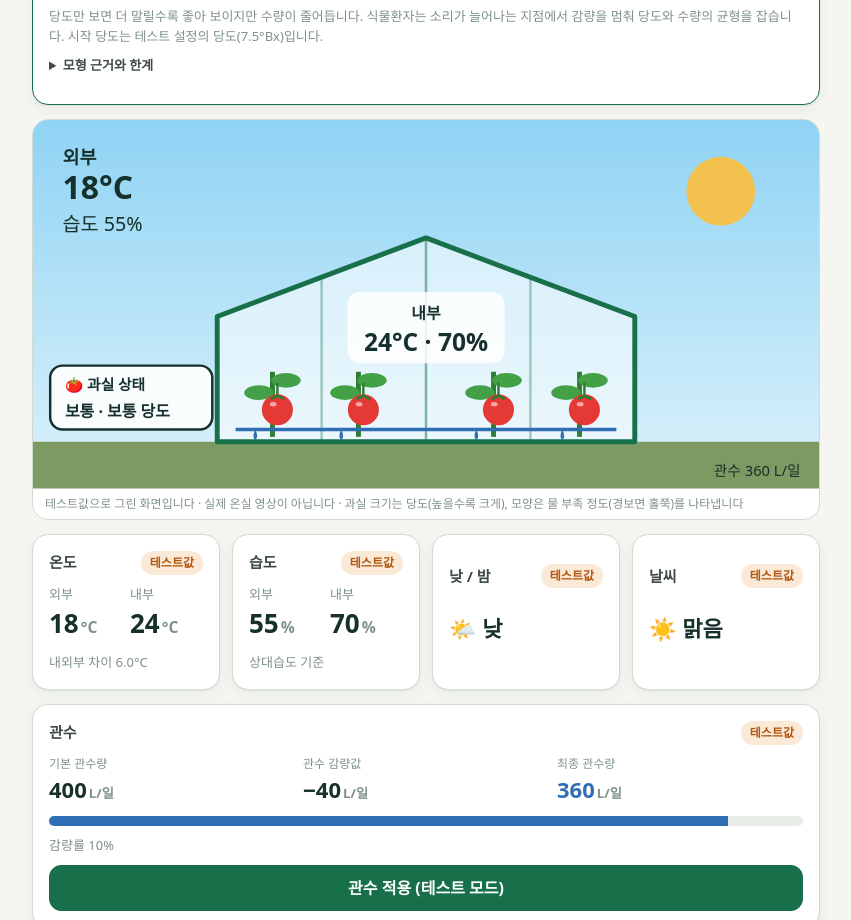
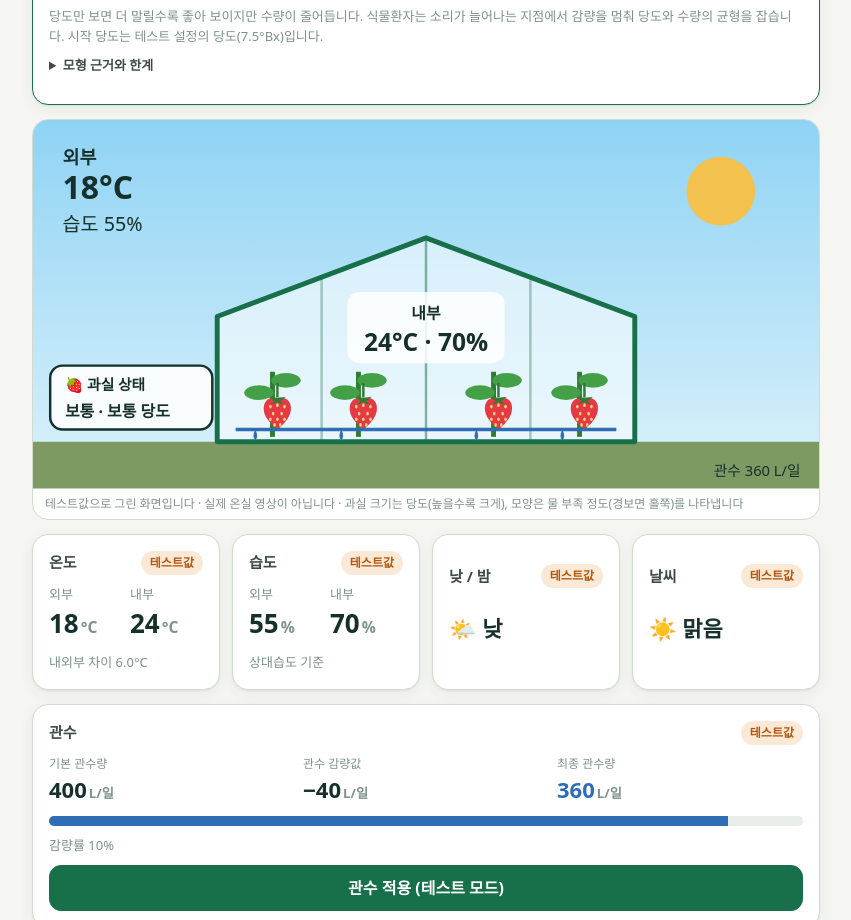
Before and after one commit to skysky02209/sikmul-hwanja, a React (Vite) app: page / in a window 1280 px wide. Shown: the part 1480-2400 px from the top of the page, without its empty margins (4-855 px from the left). Built offline with nearby package versions, Linux system fonts and the light colour scheme.

Commit message:
deploy sikmul-hwanja 2026-10-08 11:06

```diff
--- a/src/ui/components/GreenhouseScene.jsx
+++ b/src/ui/components/GreenhouseScene.jsx
@@ -6,7 +6,7 @@
 }
 
 /**
- * 과실 모양 — 테스트 설정으로 계산한 당도와 식물환자 판정으로 정한다 (실제 측정 아님)
+ * 과실(딸기) 모양 — 테스트 설정으로 계산한 당도와 식물환자 판정으로 정한다 (실제 측정 아님)
  * - 당도가 높을수록 과실이 커지고 색이 진해진다
  * - 물이 모자라(멈춤 신호·경보) 스트레스를 받으면 과실이 홀쭉해지고 잎이 처진다
  */
@@ -14,12 +14,18 @@
   const k = Math.min(1, Math.max(0, (brix - 4) / 6)) // 4°Bx → 0, 10°Bx 이상 → 1
   const size = 0.7 + 0.9 * k
   const thin = signal === 'alarm' ? 0.62 : signal === 'brake' ? 0.82 : 1
-  const color = signal === 'alarm' ? '#C9785E' : k >= 0.66 ? '#B71C1C' : k >= 0.33 ? '#E53935' : '#EF7B5A'
+  const color = signal === 'alarm' ? '#B5654F' : k >= 0.66 ? '#C1121F' : k >= 0.33 ? '#E63946' : '#F28482'
   const label =
     signal === 'alarm' ? '홀쭉 · 물 부족' : signal === 'brake' ? '살짝 홀쭉' : k >= 0.66 ? '통통 · 고당도' : k >= 0.33 ? '보통 · 보통 당도' : '작음 · 저당도'
   const tone = signal === 'alarm' ? 'bad' : signal === 'brake' ? 'warn' : k >= 0.66 ? 'good' : 'neutral'
   return { sx: size * thin, sy: size * (signal === 'alarm' ? 1.05 : 1), color, label, tone, droop: signal === 'alarm' ? 28 : signal === 'brake' ? 12 : 0, wrinkle: signal === 'alarm' }
 }
+
+/** 딸기 모양 (cx, cy 중심, 높이 약 22) */
+function strawberryPath(cx, cy) {
+  return `M${cx} ${cy - 9} C${cx + 10} ${cy - 11} ${cx + 12} ${cy - 1} ${cx + 7} ${cy + 6} C${cx + 4} ${cy + 10} ${cx + 1} ${cy + 13} ${cx} ${cy + 13} C${cx - 1} ${cy + 13} ${cx - 4} ${cy + 10} ${cx - 7} ${cy + 6} C${cx - 12} ${cy - 1} ${cx - 10} ${cy - 11} ${cx} ${cy - 9} Z`
+}
+const SEEDS = [[-5, -3], [0, -4], [5, -3], [-3, 2], [3, 2], [-5, 6], [0, 6], [5, 6], [-2, 10], [2, 10]]
 
 const FRUIT_TONE = { good: '#17704A', neutral: '#16302B', warn: '#B26A00', bad: '#B3261E' }
 
@@ -87,10 +93,13 @@
               <ellipse cx={x + 11} cy="212" rx="12" ry="6" fill={leaf} style={{ ...anim, transformOrigin: 'left center', transform: `rotate(${fruit.droop}deg)` }} />
               <line x1={x + 4} y1="214" x2={x + 4} y2="226" stroke="#2E7D32" strokeWidth="2" />
               <g style={{ ...anim, transform: `scale(${fruit.sx}, ${fruit.sy})` }}>
-                <ellipse cx={x + 4} cy="236" rx="11" ry="11" fill={fruit.color} style={anim} />
-                <ellipse cx={x + 1} cy="232" rx="2.4" ry="1.6" fill="#FFFFFF" opacity={fruit.wrinkle ? 0.15 : 0.55} />
-                {fruit.wrinkle && <path d={`M${x} 231 q4 4 0 9 M${x + 8} 231 q-4 4 0 9`} stroke="#7A3B2B" strokeWidth="1" fill="none" opacity="0.7" />}
-                <path d={`M${x} 228 l4 -2 l4 2`} stroke="#2E7D32" strokeWidth="2" fill="none" strokeLinecap="round" />
+                {/* 딸기 */}
+                <path d={strawberryPath(x + 4, 237)} fill={fruit.color} style={anim} />
+                {SEEDS.map(([dx, dy]) => (
+                  <ellipse key={`${dx}${dy}`} cx={x + 4 + dx} cy={237 + dy} rx="0.9" ry="1.3" fill={fruit.wrinkle ? '#D9C27A' : '#F7D774'} />
+                ))}
+                {fruit.wrinkle && <path d={`M${x} 233 q3 5 1 11 M${x + 8} 233 q-3 5 -1 11`} stroke="#6E2A1E" strokeWidth="1" fill="none" opacity="0.6" />}
+                <path d={`M${x + 4} 228 l-6 -1 l4 3 l-3 3 l5 -2 l5 2 l-3 -3 l4 -3 z`} fill="#2E7D32" />
               </g>
             </g>
           ))}
@@ -117,7 +126,7 @@
         {/* 라벨: 과실 상태 */}
         <g>
           <rect x="14" y="200" width="132" height="52" rx="10" fill="rgba(255,255,255,0.9)" stroke={FRUIT_TONE[fruit.tone]} strokeWidth="2" />
-          <text x="26" y="220" fontSize="12" fontWeight="700" fill="#16302B">🍅 과실 상태</text>
+          <text x="26" y="220" fontSize="12" fontWeight="700" fill="#16302B">🍓 과실 상태</text>
           <text x="26" y="242" fontSize="13" fontWeight="800" fill={FRUIT_TONE[fruit.tone]}>{fruit.label}</text>
         </g>
       </svg>
```
Also changed, not shown: 3 other files (tests, documents, lock files or other folders).
